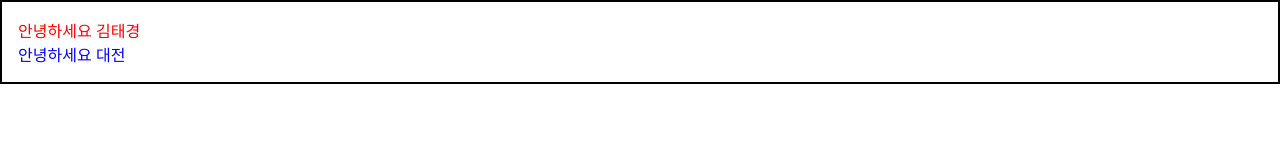
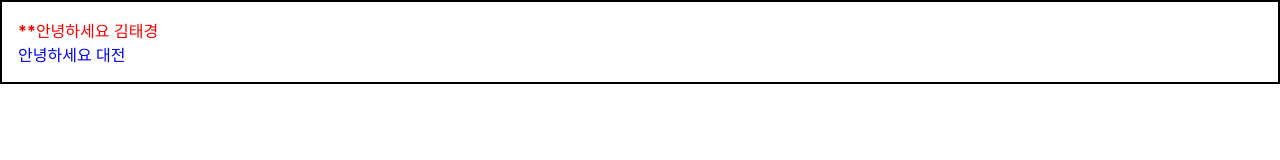
Before and after one commit to TaeKyoungKim/react_tutorial, a React (Create React App) app: page / in a window 1280 px wide. Shown: the top 160 px of the page. Built offline with nearby package versions, Linux system fonts and the light colour scheme.

Commit message:
조건부 랜더링

```diff
--- a/src/App.js
+++ b/src/App.js
@@ -4,11 +4,12 @@ import Wrapper from './Wrapper'
 
 import './App.css';
 
+
 function App() {
   return (
 
       <Wrapper>
-      <Hello name="김태경"  color="red" />
+      <Hello name="김태경"  color="red" isSpecial={true} />
       <Hello  color="blue" />
       </Wrapper>
   );
--- a/src/Hello.js
+++ b/src/Hello.js
@@ -1,5 +1,6 @@
 // props를 활용하는 기본 방법
 // defaultProps 활용한 방법
+// 조건부 랜더링
 
 import React from 'react';
 
@@ -7,8 +8,14 @@ import React from 'react';
 //     return <div style={{color:props.color}}> 안녕하세요 {props.name}  </div>
 // }
 
-function Hello({color , name}){
-    return <div style={{color}}> 안녕하세요 {name}  </div>
+function Hello({color , name , isSpecial}){
+    return (<div style={{color}}>
+            {/* true false 상황에서 간단하게 &&를 이용할 수 있다. */}
+            {isSpecial && <b>**</b>}
+            {/* {isSpecial ? <b>**</b> : null} */}
+            안녕하세요 {name}
+            </div>
+    )
 }
 
 Hello.defaultProps = {
--- a/src/Wrapper.js
+++ b/src/Wrapper.js
@@ -1,4 +1,5 @@
 // props.children 처리
+
 
 import React from 'react'
 
```
